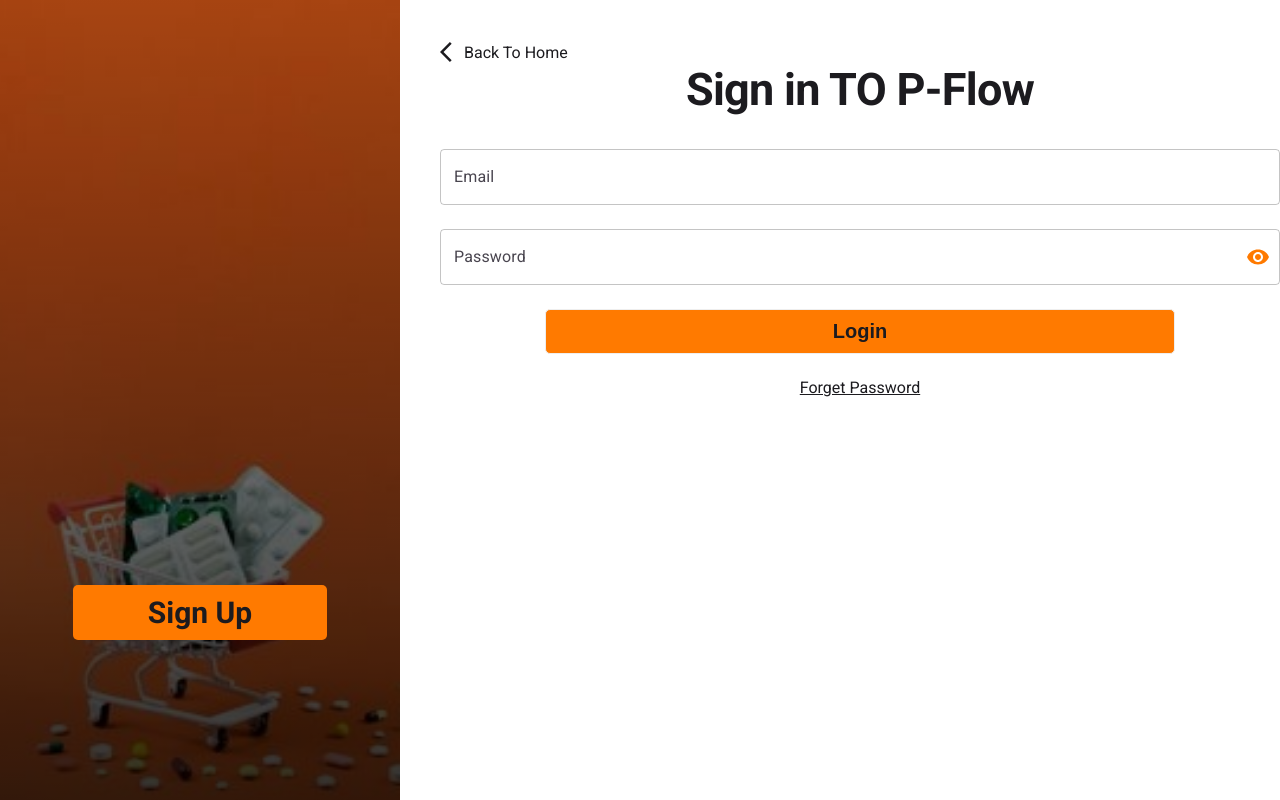
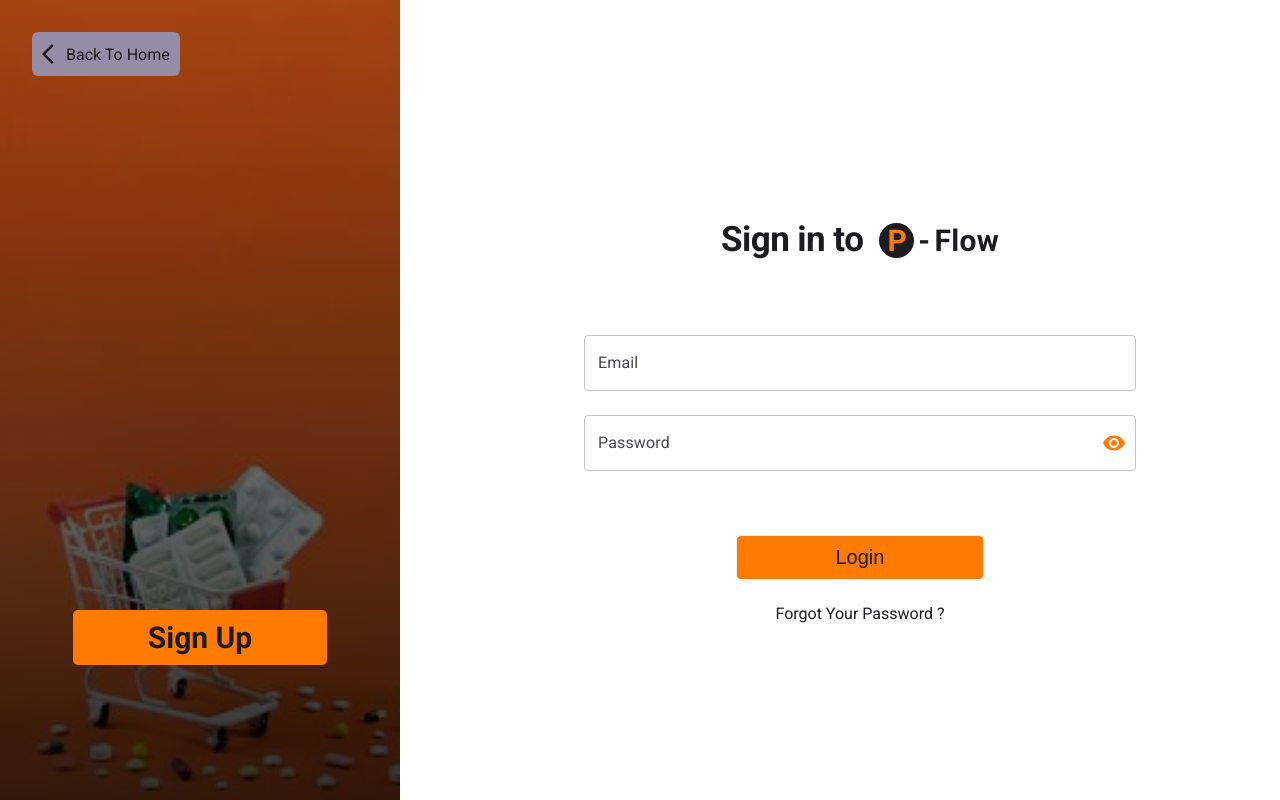
Before and after one commit to elref7i/p-flow, a React (Vite) app: page /login in a window 1280 px wide. Built offline with nearby package versions, Linux system fonts and the light colour scheme.

Commit message:
Refactor button and typography components; add FixedHead component for improved layout and styling

```diff
--- a/src/components/Common/ButtonStyle.jsx
+++ b/src/components/Common/ButtonStyle.jsx
@@ -35,7 +35,7 @@ const CustomButton = styled('button')(
       width: sm || 'auto',
     },
     fontSize: fs || '20px',
-    fontWeight: fontWeight || 'bold',
+    fontWeight: fontWeight || '',
     marginInline: marginInline || 'auto',
     marginBottom: mb || 'auto',
 
@@ -62,6 +62,8 @@ export const CustomLink = styled(Link)(
     chover,
     alignItems,
     justifyContent,
+    justifySelf,
+    mx,
   }) => ({
     fontSize: fs || 'normal',
     fontWeight: fw || 'normal',
@@ -71,6 +73,8 @@ export const CustomLink = styled(Link)(
     display: display || 'block',
     alignItems: alignItems,
     justifyContent: justifyContent,
+    marginInline: mx,
+    justifySelf: justifySelf || 'flex-start',
     cursor: 'pointer',
     transition: transition || 'all 0.4s ease-in-out',
     padding: p || '0px',
--- a/src/components/Common/CustomTypography.jsx
+++ b/src/components/Common/CustomTypography.jsx
@@ -1,13 +1,13 @@
 import { Typography, useTheme } from '@mui/material';
 
 // eslint-disable-next-line react/prop-types
-export const CustomHead = ({ mb, children, ...props }) => {
+export const CustomHead = ({ mb, fs, fw, children, ...props }) => {
   const theme = useTheme();
   return (
     <Typography
       sx={{
-        fontSize: '45px',
-        fontWeight: 'bold',
+        fontSize: fs || '35px',
+        fontWeight: fw || 700,
         color: theme.palette.text.primary,
         mb: mb || 2,
       }}
--- /dev/null
+++ b/src/components/Common/FixedHead.jsx
@@ -0,0 +1,53 @@
+import { Box, Typography, useTheme } from '@mui/material';
+import { CustomHead } from './CustomTypography';
+
+// eslint-disable-next-line react/prop-types
+export default function FixedHead({ children }) {
+  const theme = useTheme();
+  return (
+    <CustomHead variant="h1" mb={7} align="center">
+      <Box
+        sx={{
+          display: 'flex',
+          justifyContent: 'center',
+          alignItems: 'center',
+          gap: 2,
+        }}
+      >
+        {children}
+        <Box
+          sx={{
+            display: 'flex',
+            justifyContent: 'center',
+            alignItems: 'center',
+            gap: 0.5, // زودت المسافة شوية عشان تبقى أوضح
+          }}
+        >
+          <Box
+            component="span"
+            sx={{
+              bgcolor: theme.palette.text.primary,
+              borderRadius: '50%',
+              width: '35px',
+              height: '35px',
+              display: 'flex',
+              justifyContent: 'center',
+              alignItems: 'center',
+              color: theme.palette.primary.main,
+              fontWeight: 'bold',
+              fontSize: '30px', // زودت حجم الخط عشان يكون متناسق مع الحجم
+            }}
+          >
+            P
+          </Box>
+          <Typography sx={{ fontWeight: 'bold', fontSize: '30px' }}>
+            -
+          </Typography>
+          <Typography sx={{ fontWeight: 'bold', fontSize: '30px' }}>
+            Flow
+          </Typography>
+        </Box>
+      </Box>
+    </CustomHead>
+  );
+}
--- a/src/components/Common/LeftAuth.jsx
+++ b/src/components/Common/LeftAuth.jsx
@@ -2,6 +2,7 @@ import { Grid2, useTheme } from '@mui/material';
 import { Box } from '@mui/system';
 import { CustomLink } from './ButtonStyle';
 import imageStore from '../../assets/Alto ángulo del carrito de compras con espacio de copia y láminas de pastillas _ Foto Premium.jpg';
+import ArrowBackIosIcon from '@mui/icons-material/ArrowBackIos';
 
 export default function LeftAuth() {
   const theme = useTheme();
@@ -18,8 +19,21 @@ export default function LeftAuth() {
         backgroundRepeat: 'no-repeat',
         backgroundPosition: 'center',
         backgroundSize: 'cover',
+        p: 4,
       }}
     >
+      <CustomLink
+        to={'/landing'}
+        // bghover={true}
+        display={'flex'}
+        alignItems={'center'}
+        bg={theme.palette.secondary.main}
+        p={'10px'}
+        br={6}
+      >
+        <ArrowBackIosIcon />
+        Back To Home
+      </CustomLink>
       <Box
         sx={{
           display: 'flex',
--- a/src/pages/auth/Login/Login.jsx
+++ b/src/pages/auth/Login/Login.jsx
@@ -8,6 +8,9 @@ import {
   IconButton,
   Grid2,
   Box,
+  Container,
+  useTheme,
+  Typography,
 } from '@mui/material';
 import CustomButton from '@/components/Common/ButtonStyle';
 import { useFormik } from 'formik';
@@ -18,11 +21,13 @@ import { CustomHead } from '@/components/Common/CustomTypography';
 import axios from 'axios';
 import toast from 'react-hot-toast';
 import { CustomLink } from '@/components/Common/ButtonStyle';
-import ArrowBackIosIcon from '@mui/icons-material/ArrowBackIos';
+// import ArrowBackIosIcon from '@mui/icons-material/ArrowBackIos';
 import LeftAuth from '../../../components/Common/LeftAuth';
 import { useTypeContext } from '../../../context/UserType.context';
+import FixedHead from '../../../components/Common/FixedHead';
 
 export default function Login() {
+  const theme = useTheme();
   const { setToken, setRole } = useTypeContext();
   const [showPassword, setShowPassword] = useState(false);
   const emailRegex = /^[^\s@]+@[^\s@]+\.[^\s@]+$/;
@@ -95,20 +100,18 @@ export default function Login() {
     >
       {/*  */}
       <LeftAuth />
-      <Grid2 size={{ xs: 12, md: 8 }} sx={{ bg: 'red', pt: 5 }}>
-        <CustomLink
-          to={'/landing'}
-          bghover={true}
-          display={'flex'}
-          alignItems={'center'}
+      <Grid2
+        size={{ xs: 12, md: 8 }}
+        sx={{
+          pt: 5,
+          display: 'flex',
+          flexDirection: 'column',
+          justifyContent: 'center',
+        }}
       >
-          <ArrowBackIosIcon />
-          Back To Home
-        </CustomLink>
-        <CustomHead variant="h1" align={'center'}>
-          Sign in TO P-Flow
-        </CustomHead>
-        <form onSubmit={handleSubmit}>
+        <Container maxWidth="sm">
+          <FixedHead>Sign in to</FixedHead>
+          <Box component={'form'} onSubmit={handleSubmit}>
             <TextField
               fullWidth
               label="Email"
@@ -121,7 +124,7 @@ export default function Login() {
               error={errors.email && touched.email}
               helperText={touched.email && errors.email}
             />
-          <FormControl fullWidth sx={{ mb: 3 }} variant="outlined">
+            <FormControl fullWidth sx={{ mb: 8 }} variant="outlined">
               <InputLabel
                 color={errors.email && touched.email ? 'error' : 'primary'}
                 htmlFor="outlined-adornment-password"
@@ -158,7 +161,7 @@ export default function Login() {
               />
             </FormControl>
             <Box component={'div'} mb={3}>
-            <CustomButton type="submit" w="100%" sm="75%" md="50%">
+              <CustomButton type="submit" w="100%" sm="45%">
                 Login
               </CustomButton>
             </Box>
@@ -166,12 +169,14 @@ export default function Login() {
               <CustomLink
                 bghover={true}
                 to="/forgetpassword"
-              textDecoration={'underline'}
+                mx={'auto'}
+                // textDecoration={'underline'}
               >
-              Forget Password
+                Forgot Your Password ?
               </CustomLink>
             </Box>
-        </form>
+          </Box>
+        </Container>
       </Grid2>
     </Grid2>
   );
```
Lines whose indentation alone changed are shown as unchanged.
